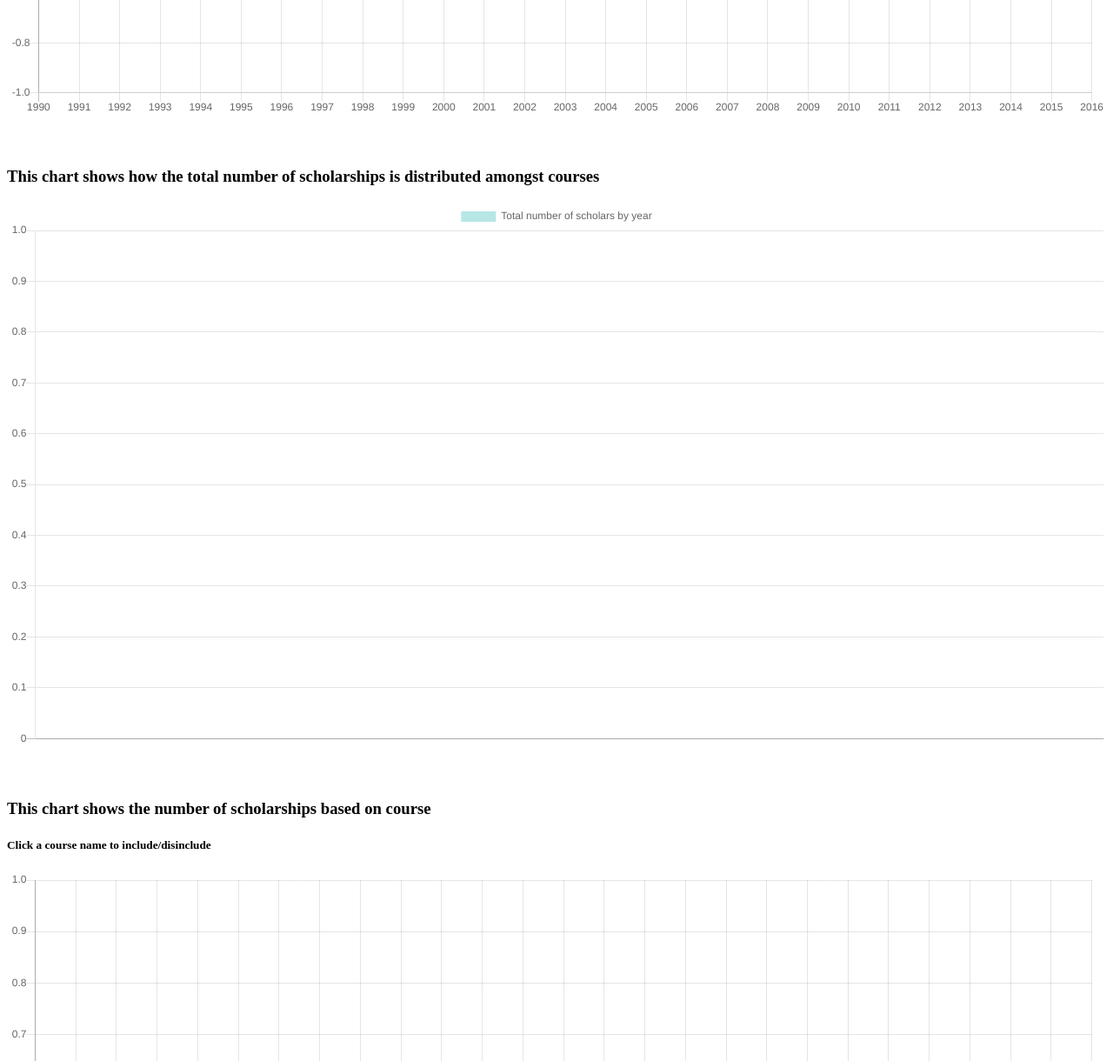
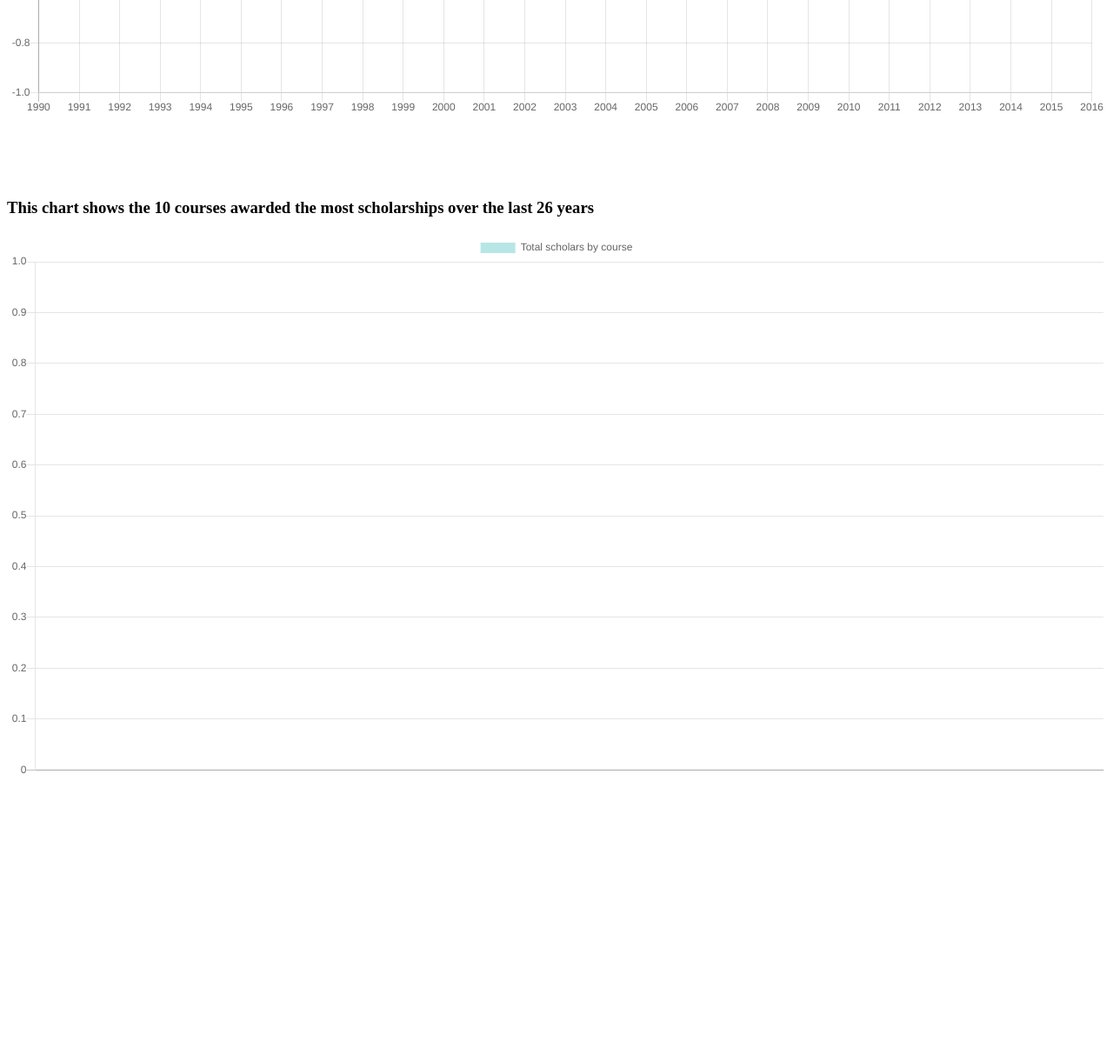
Before and after one commit to KillianDavitt/TCD-Schols-Visualisation, a Flask app: page / in a window 1280 px wide. Shown: the part 652-1872 px from the top of the page at 87% size. After the commit the page ends 1541 px from the top, so only its background shows below. Run offline with Flask 2, Linux system fonts and the light colour scheme; data that the repository does not hold is empty; some libraries are stand-ins or nearby versions.

Commit message:
Tidied everything up a bit, removed 3rd graph as it was too messy

```diff
--- a/templates/index.html
+++ b/templates/index.html
@@ -79,8 +79,8 @@ var myLineChart = Chart.Line(ctx, {
 
 </script>
 <div class="container">
-<br><br>
-<h3>This chart shows how the total number of scholarships is distributed amongst courses</h3>
+<br><br><br><br>
+<h3>This chart shows the 10 courses awarded the most scholarships over the last 26 years</h3>
 <canvas id="course_totals_chart" width="600" height="300"></canvas>
 
 </div>
@@ -101,7 +101,7 @@ var data = {
     ],
     datasets: [
         {
-            label: "Total number of scholars by year",
+            label: "Total scholars by course",
             fill: false,
             lineTension: 0.1,
             backgroundColor: "rgba(75,192,192,0.4)",
@@ -146,6 +146,7 @@ var myLineChart = Chart.Bar(ctx, {
 
 
 <br><br>
+{#"
 <div class="container">
 <h3>This chart shows the number of scholarships based on course<h3>
 <h5>Click a course name to include/disinclude</h5>
@@ -222,6 +223,6 @@ var myLineChart = Chart.Line(ctx, {
 
 </script>
 
-
+" #}
 
 </html>
--- a/web.py
+++ b/web.py
@@ -55,8 +55,8 @@ def list_files():
   year_limit = 2005
 
   for item in courses:
-    sch = Scholar.query.filter_by(course=item).all()
-    if len(sch)<100:
+    sch = Scholar.query.filter(Scholar.course==item, Scholar.year >= 1990).all()
+    if len(sch)<50:
         continue
     course_bars.append((item,len(sch)))
 
```
